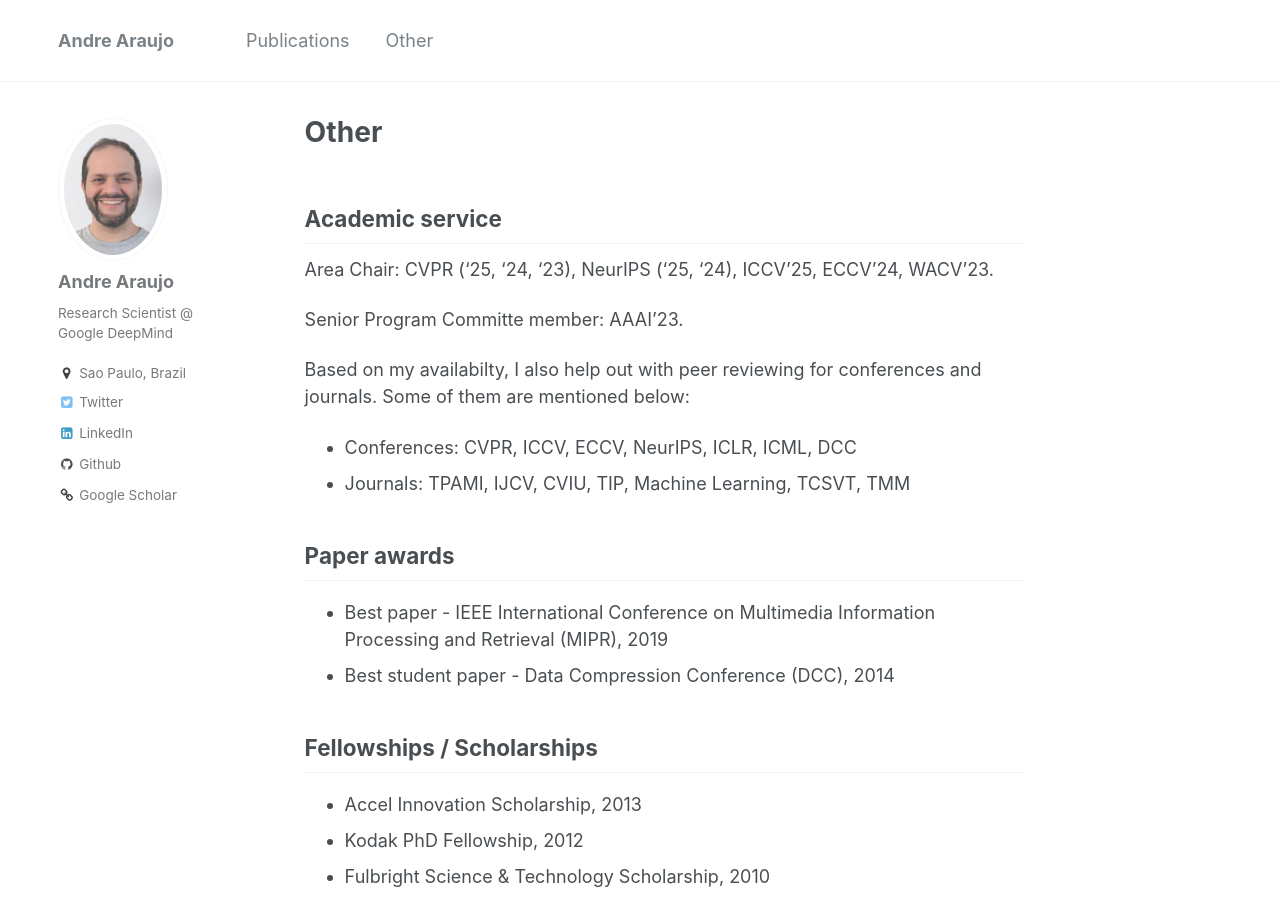
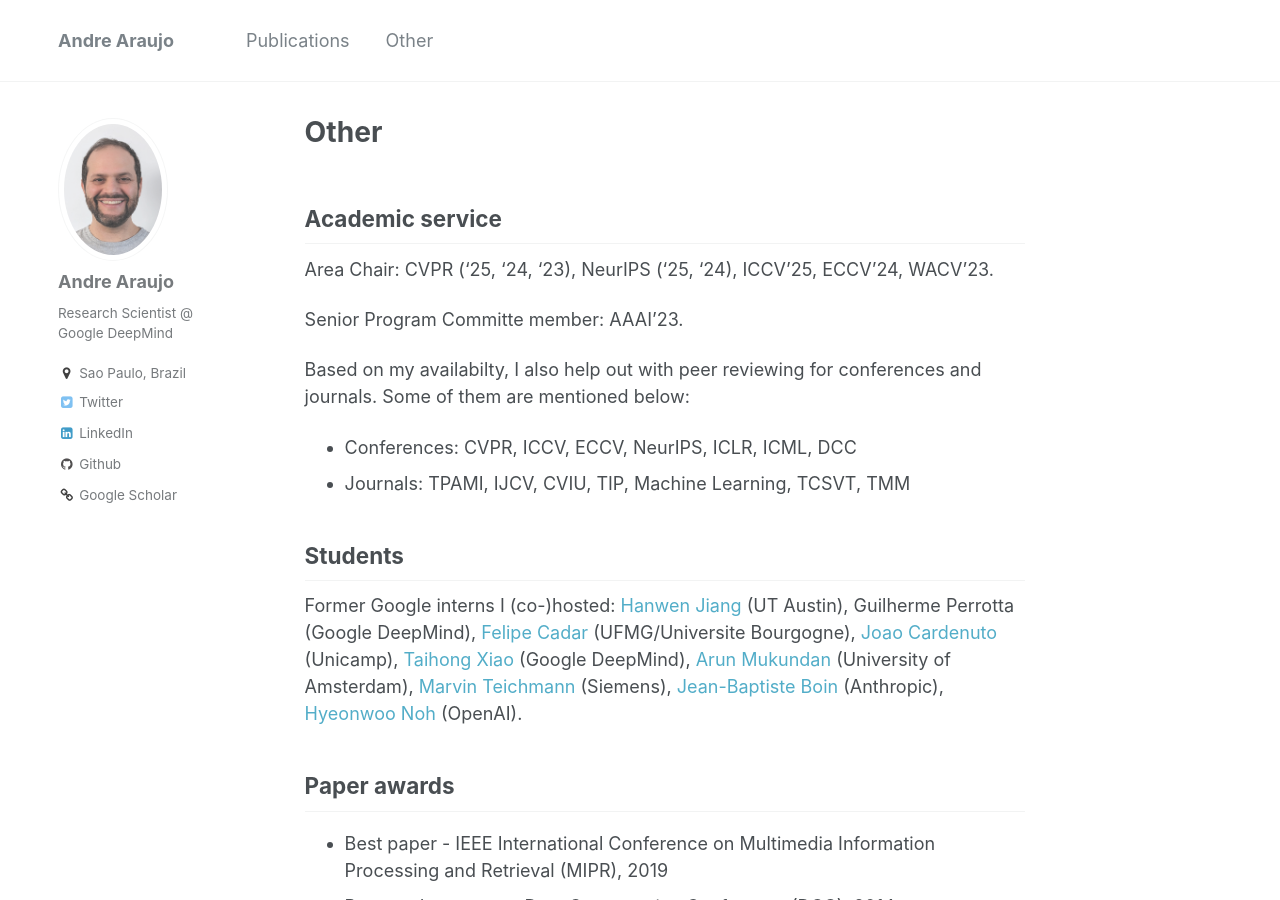
Before and after one commit to andrefaraujo/andrefaraujo.github.io, a Jekyll site: the page built from _pages/other.md, in a window 1280 px wide and 900 px high. Built offline with Jekyll 4.4.1, drawn with Linux system fonts in a browser that asks for light colours.

Commit message:
former google interns

```diff
--- a/_pages/other.md
+++ b/_pages/other.md
@@ -19,6 +19,10 @@ journals. Some of them are mentioned below:
 * Conferences: CVPR, ICCV, ECCV, NeurIPS, ICLR, ICML, DCC
 * Journals: TPAMI, IJCV, CVIU, TIP, Machine Learning, TCSVT, TMM
 
+## Students
+
+Former Google interns I (co-)hosted: [Hanwen Jiang](https://hwjiang1510.github.io/) (UT Austin), Guilherme Perrotta (Google DeepMind), [Felipe Cadar](https://eucadar.com/) (UFMG/Universite Bourgogne), [Joao Cardenuto](https://scholar.google.com/citations?user=sEKE5nMAAAAJ) (Unicamp), [Taihong Xiao](https://prinsphield.github.io/) (Google DeepMind), [Arun Mukundan](https://scholar.google.com/citations?user=co2dwSoAAAAJ) (University of Amsterdam), [Marvin Teichmann](https://scholar.google.de/citations?user=I-ztKQsAAAAJ) (Siemens), [Jean-Baptiste Boin](https://jbboin.github.io/) (Anthropic), [Hyeonwoo Noh](https://hyeonwoonoh.github.io/) (OpenAI).
+
 ## Paper awards
 
 * Best paper - IEEE International Conference on Multimedia Information Processing and Retrieval (MIPR), 2019
```
